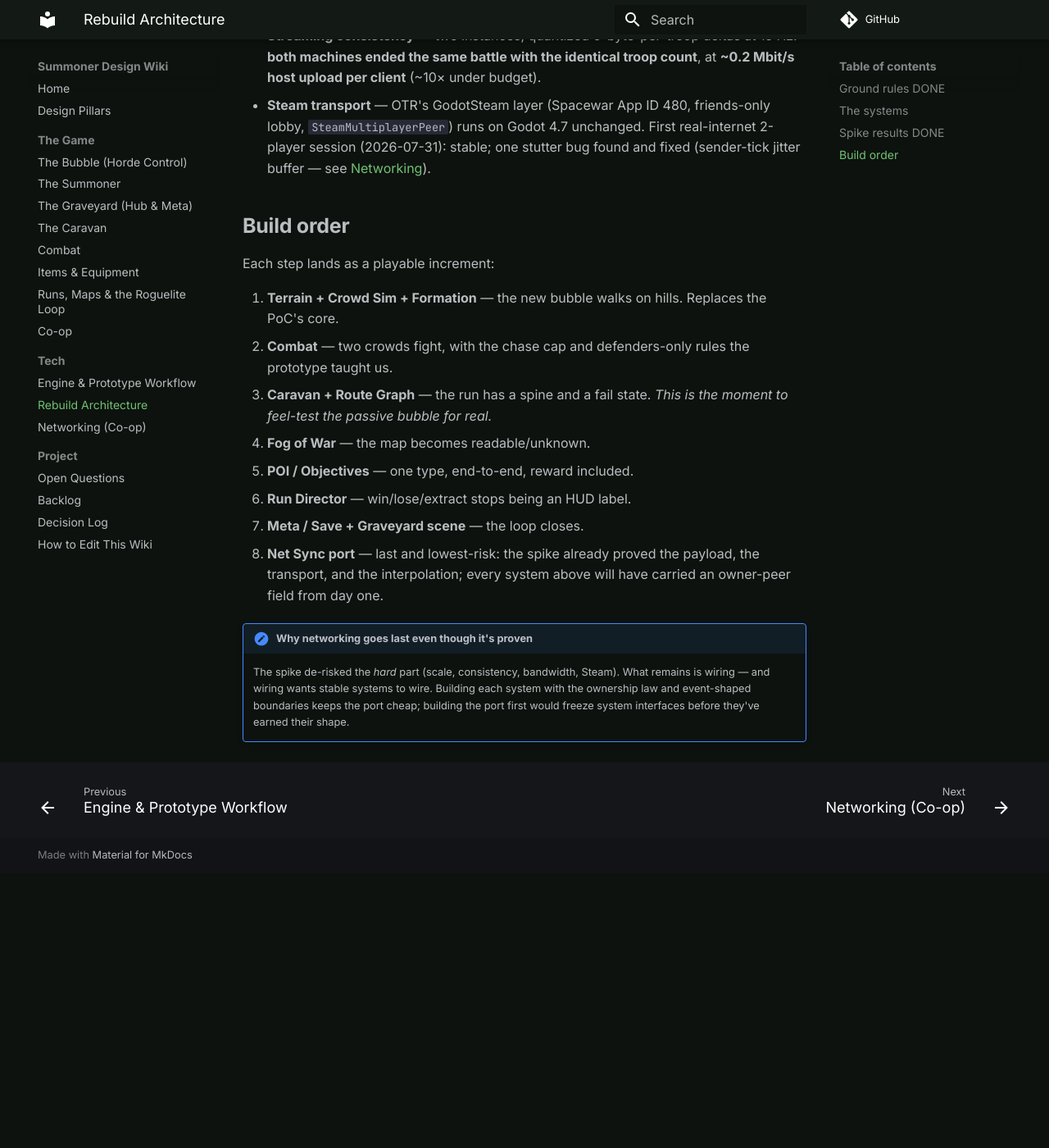
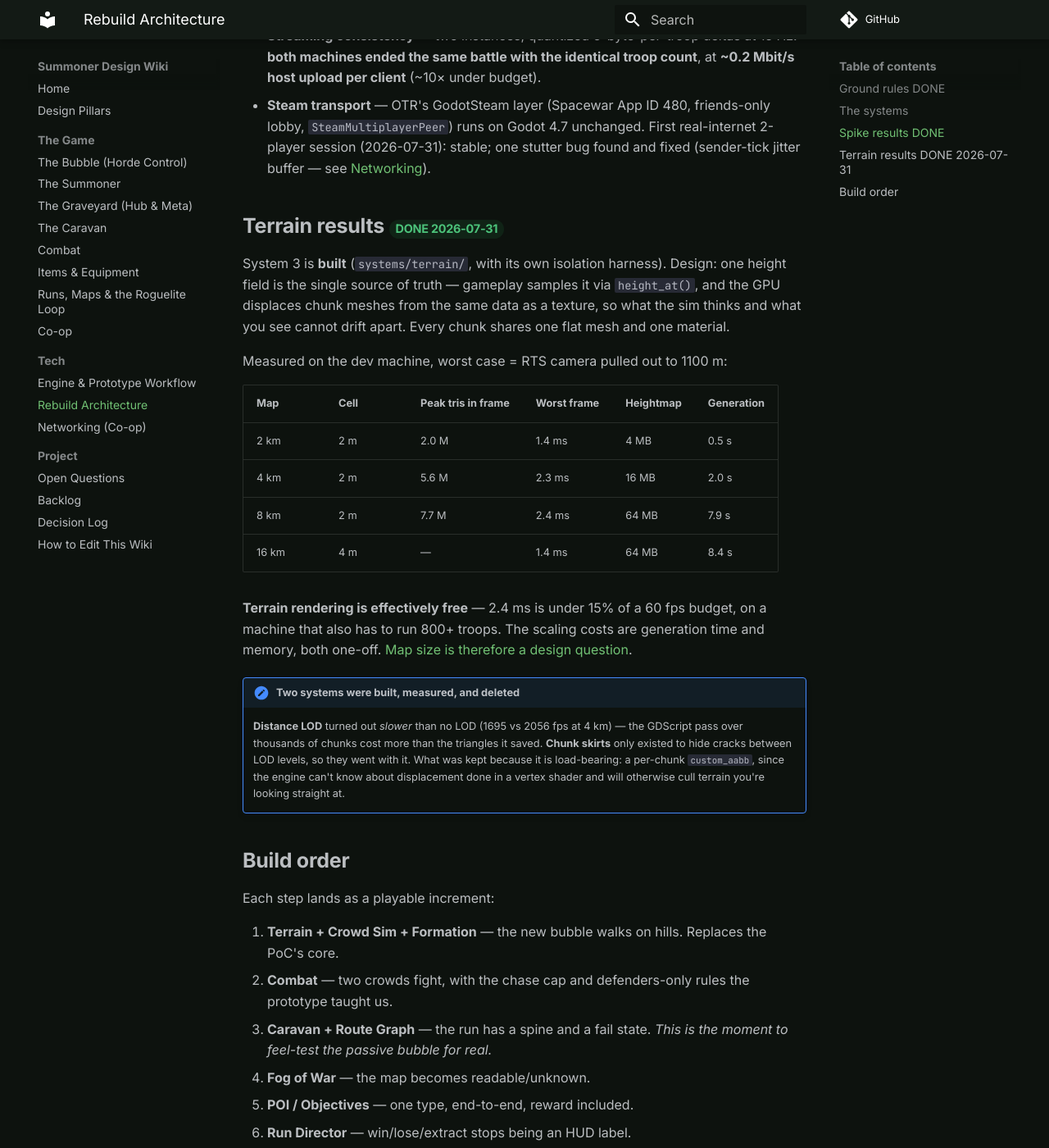
Before and after one commit to cap7n/SummonerWebsite, an MkDocs documentation site: the page built from docs/tech/architecture.md, in a window 1280 px wide and 1400 px high, scrolled down 2321 px. Shown: the whole window at 82% size. Built offline with MkDocs 1.6.1 and Material for MkDocs 9.7.7, drawn with Linux system fonts in a browser that asks for light colours; comment, search, counter and statistics services are not loaded; before the commit the page ends 3386 px from its top, so only the background shows below that.

Commit message:
Terrain system built and measured: map size is a design choice
Co-Authored-By: Claude Fable 5 <noreply@anthropic.com>

```diff
--- a/docs/tech/architecture.md
+++ b/docs/tech/architecture.md
@@ -40,6 +40,24 @@ Both rebuild-blocking questions were answered in one isolated project, `Summoner
 - **Streaming consistency** — two instances, quantized 6-byte-per-troop deltas at 15 Hz: **both machines ended the same battle with the identical troop count**, at **~0.2 Mbit/s host upload per client** (~10× under budget).
 - **Steam transport** — OTR's GodotSteam layer (Spacewar App ID 480, friends-only lobby, `SteamMultiplayerPeer`) runs on Godot 4.7 unchanged. First real-internet 2-player session (2026-07-31): stable; one stutter bug found and fixed (sender-tick jitter buffer — see [Networking](networking.md#what-the-spike-changed)).
 
+## Terrain results <span class="pill done">DONE 2026-07-31</span> {#terrain-results}
+
+System 3 is **built** (`systems/terrain/`, with its own isolation harness). Design: one height field is the single source of truth — gameplay samples it via `height_at()`, and the GPU displaces chunk meshes from the same data as a texture, so what the sim thinks and what you see cannot drift apart. Every chunk shares one flat mesh and one material.
+
+Measured on the dev machine, worst case = RTS camera pulled out to 1100 m:
+
+| Map | Cell | Peak tris in frame | Worst frame | Heightmap | Generation |
+|---|---|---|---|---|---|
+| 2 km | 2 m | 2.0 M | 1.4 ms | 4 MB | 0.5 s |
+| 4 km | 2 m | 5.6 M | 2.3 ms | 16 MB | 2.0 s |
+| 8 km | 2 m | 7.7 M | 2.4 ms | 64 MB | 7.9 s |
+| 16 km | 4 m | — | 1.4 ms | 64 MB | 8.4 s |
+
+**Terrain rendering is effectively free** — 2.4 ms is under 15% of a 60 fps budget, on a machine that also has to run 800+ troops. The scaling costs are generation time and memory, both one-off. [Map size is therefore a design question](../game/runs.md#map-size).
+
+!!! note "Two systems were built, measured, and deleted"
+    **Distance LOD** turned out *slower* than no LOD (1695 vs 2056 fps at 4 km) — the GDScript pass over thousands of chunks cost more than the triangles it saved. **Chunk skirts** only existed to hide cracks between LOD levels, so they went with it. What was kept because it is load-bearing: a per-chunk `custom_aabb`, since the engine can't know about displacement done in a vertex shader and will otherwise cull terrain you're looking straight at.
+
 ## Build order
 
 Each step lands as a playable increment:
```
Also changed, not shown: docs/game/runs.md (+9 -0 lines), docs/index.md (+2 -1 lines), docs/project/backlog.md (+1 -1 lines), docs/project/decisions.md (+2 -0 lines), docs/project/open-questions.md (+1 -0 lines).
